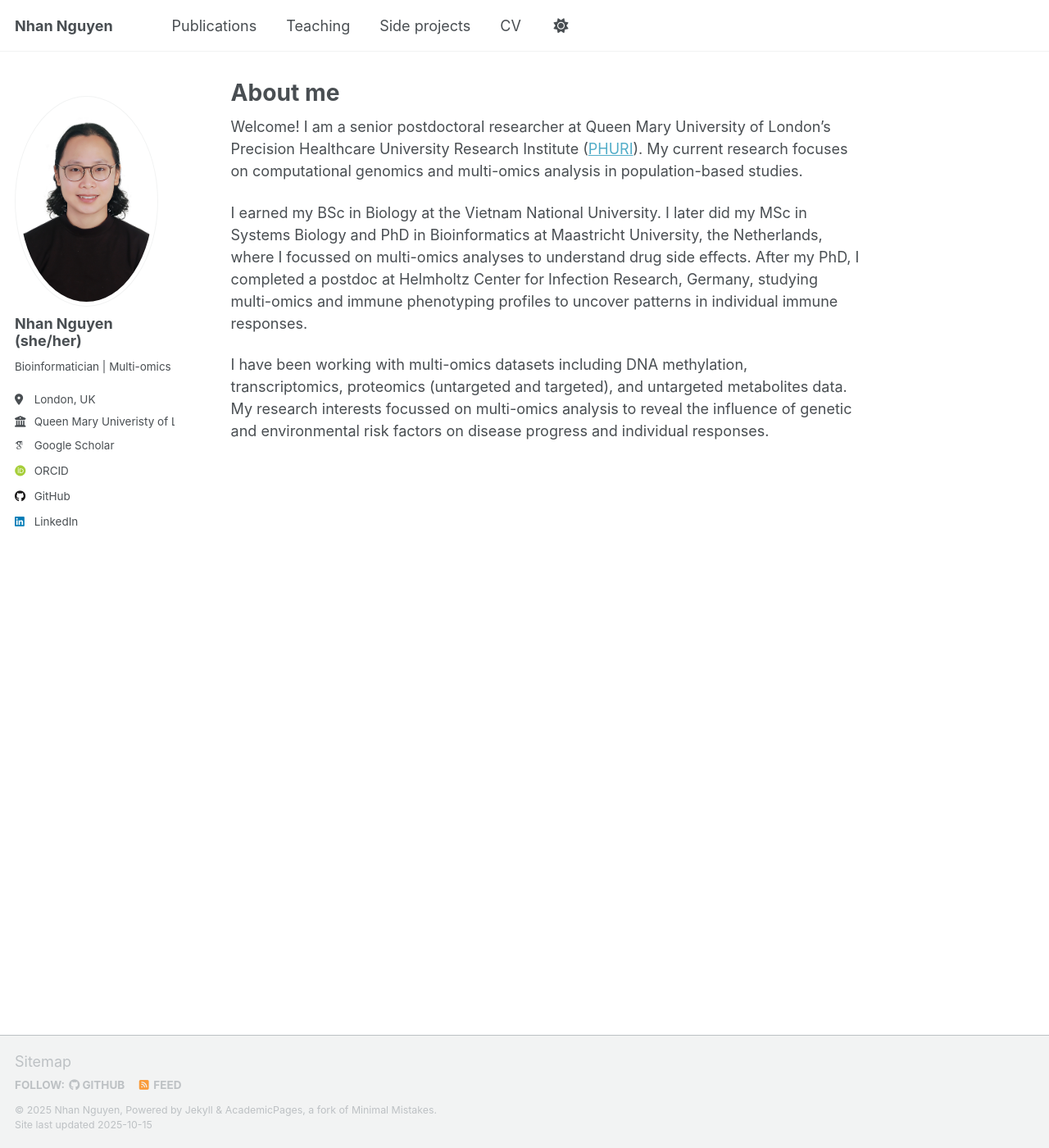
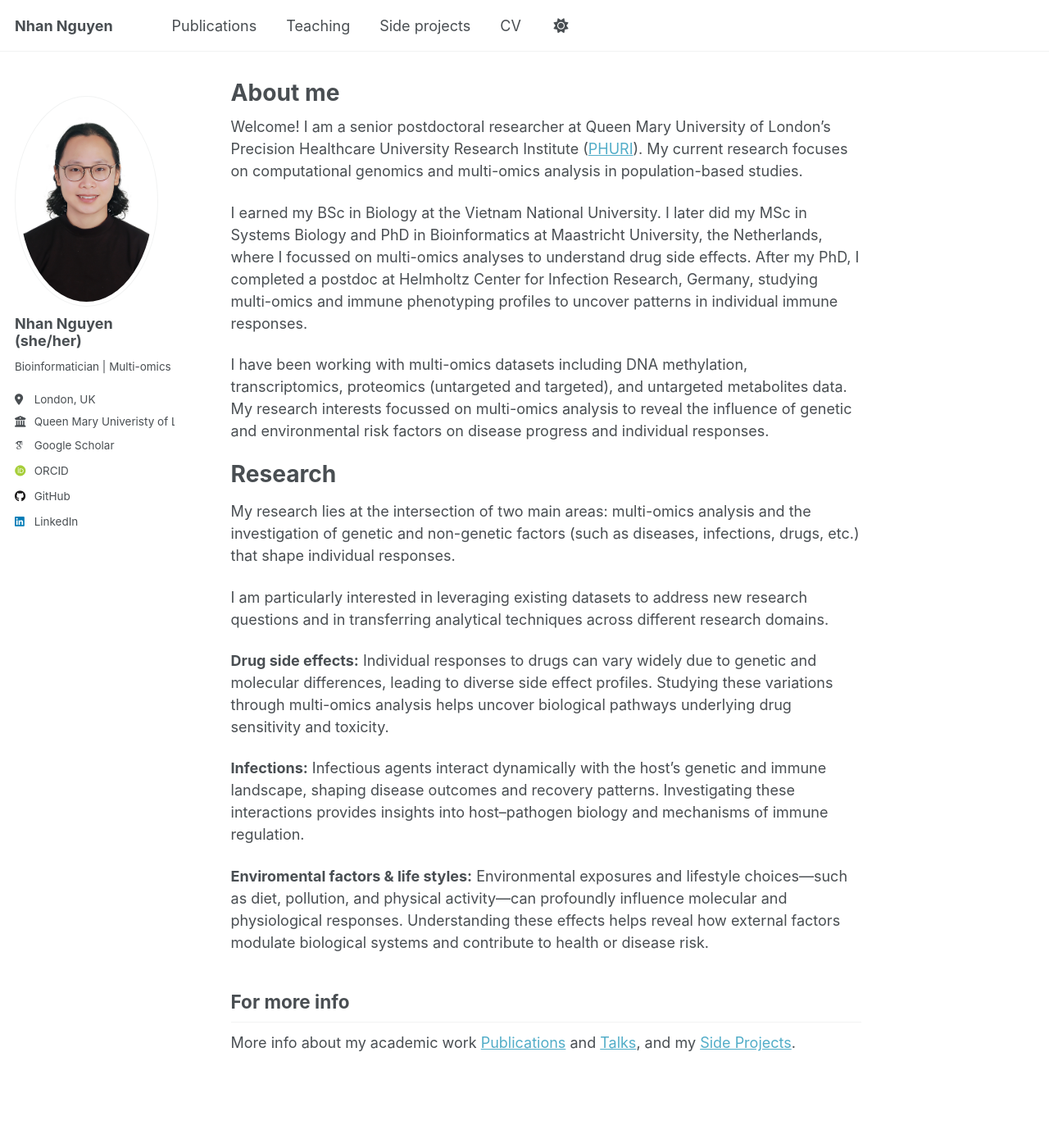
Before and after one commit to NhanNguyen000/NhanNguyen000.github.io, a Jekyll site: the page built from _pages/about.md, in a window 1280 px wide and 1400 px high. Shown: the whole window at 82% size. Built offline with Jekyll 4.4.1, drawn with Linux system fonts in a browser that asks for light colours; some web fonts are replaced; a script that is not in the unit is left out.

Commit message:
update about.md

```diff
--- a/_pages/about.md
+++ b/_pages/about.md
@@ -12,3 +12,25 @@ Welcome! I am a senior postdoctoral researcher at Queen Mary University of Londo
 I earned my BSc in Biology at the Vietnam National University. I later did my MSc in Systems Biology and PhD in Bioinformatics at Maastricht University, the Netherlands, where I focussed on multi-omics analyses to understand drug side effects. After my PhD, I completed a postdoc at Helmholtz Center for Infection Research, Germany, studying multi-omics and immune phenotyping profiles to uncover patterns in individual immune responses.
 
 I have been working with multi-omics datasets including DNA methylation, transcriptomics, proteomics (untargeted and targeted), and untargeted metabolites data. My research interests focussed on multi-omics analysis to reveal the influence of genetic and environmental risk factors on disease progress and individual responses.
+
+
+
+Research
+======
+My research lies at the intersection of two main areas: multi-omics analysis and the investigation of genetic and non-genetic factors (such as diseases, infections, drugs, etc.) that shape individual responses.
+
+I am particularly interested in leveraging existing datasets to address new research questions and in transferring analytical techniques across different research domains.
+
+**Drug side effects:**
+Individual responses to drugs can vary widely due to genetic and molecular differences, leading to diverse side effect profiles. Studying these variations through multi-omics analysis helps uncover biological pathways underlying drug sensitivity and toxicity.
+
+**Infections:**
+Infectious agents interact dynamically with the host’s genetic and immune landscape, shaping disease outcomes and recovery patterns. Investigating these interactions provides insights into host–pathogen biology and mechanisms of immune regulation.
+
+**Enviromental factors & life styles:**
+Environmental exposures and lifestyle choices—such as diet, pollution, and physical activity—can profoundly influence molecular and physiological responses. Understanding these effects helps reveal how external factors modulate biological systems and contribute to health or disease risk.
+
+
+For more info
+------
+More info about my academic work [Publications](https://nhannguyen000.github.io/publications/) and [Talks](https://nhannguyen000.github.io/talks/), and my [Side Projects](https://nhannguyen000.github.io/portfolio/).
```
